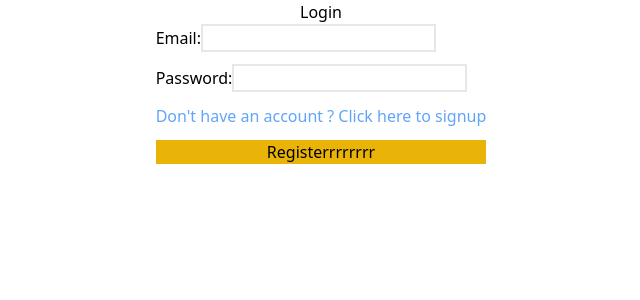
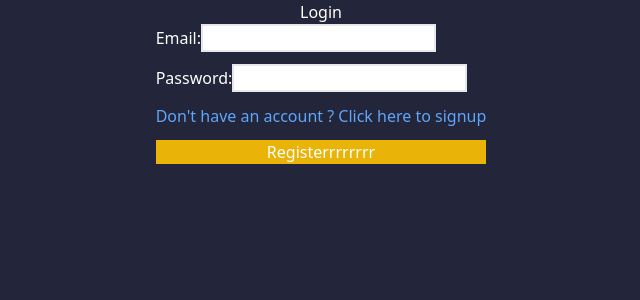
Before and after one commit to Rumman-416/Finance-Tracker-2, a React (Vite) app in the folder client/: page /login in a window 1280 px wide. Shown: the top 300 px of the page, without its empty margins (319-959 px from the left). Built offline with nearby package versions, Linux system fonts and the light colour scheme.

Commit message:
style added on analytics

```diff
--- a/client/src/components/Analytics.jsx
+++ b/client/src/components/Analytics.jsx
@@ -77,7 +77,7 @@ const Analytics = ({ allTransaction }) => {
 
   return (
     <div className="flex flex-col items-center">
-      <div>
+      <div className=" bg-green-400 bg-opacity-20 m-5 p-5 rounded-xl border-2 border-green-400">
         <div>Total Transactions: {totalTransactions}</div>
         <div>Income: {totalIncomeTransactions.length}</div>
         <div>Expense: {totalExpenseTransactions.length}</div>
@@ -120,7 +120,7 @@ const Analytics = ({ allTransaction }) => {
           )}
         </div>
       </div>
-      <div>
+      <div className=" bg-green-400 bg-opacity-20 m-5 p-5 rounded-xl border-2 border-green-400">
         <div>Total Turnover: {totalTurnover}</div>
         <div>Income: {totalIncomeTurnover}</div>
         <div>Expense: {totalExpenseTurnover}</div>
--- a/client/src/index.css
+++ b/client/src/index.css
@@ -2,9 +2,10 @@
 @tailwind components;
 @tailwind utilities;
 
-/* body {
-  background-color: brown;
-} */
+body {
+  background-color: #23253a;
+  color: #fff;
+}
 
 .content {
   min-height: 100vh;
```
